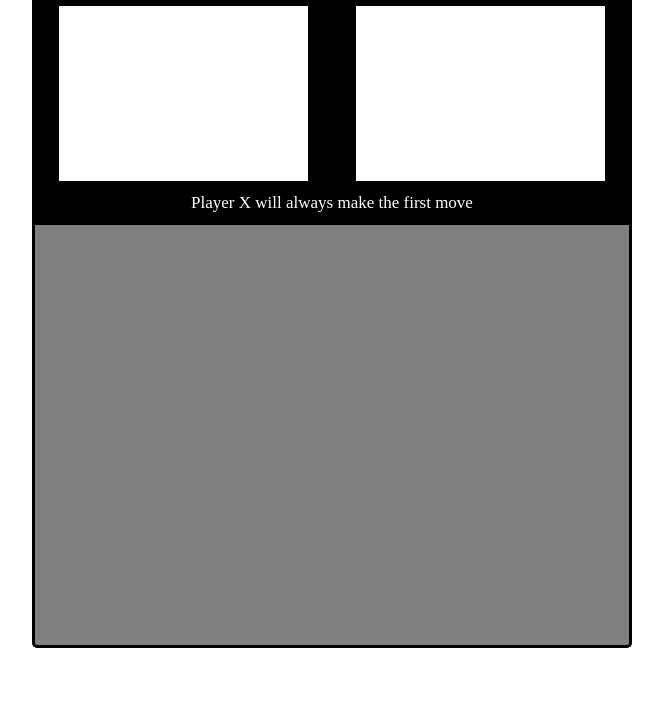
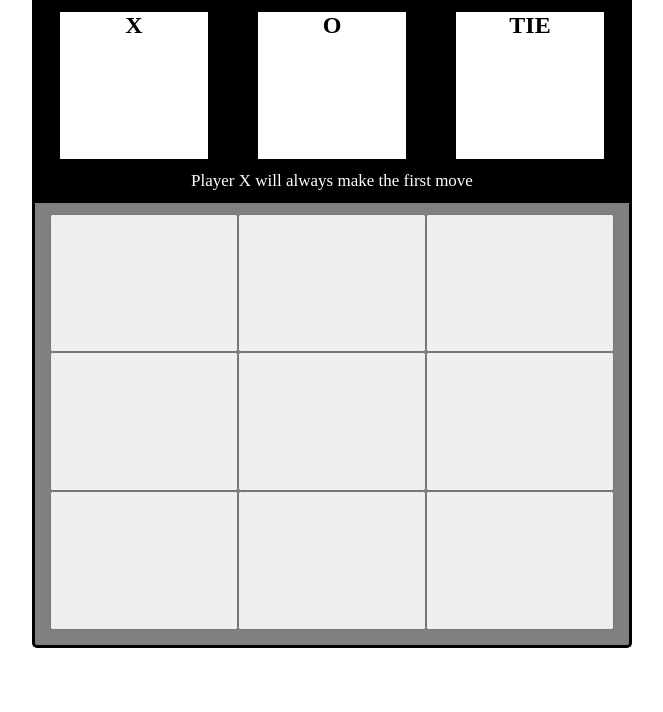
Before and after one commit to mattthew-ui/cestc-115-final, a plain HTML site: page index.html in a window 1280 px wide. Shown: the part 166-878 px from the top of the page, without its empty margins (308-971 px from the left). Drawn offline with Linux system fonts and the light colour scheme.

Commit message:
CSS and HTML visuals completed

```diff
--- a/index.html
+++ b/index.html
@@ -13,17 +13,40 @@
     </header>
 
     <section class="score">
-        <div class="score-boxes"></div>
-        <div class="score-boxes"></div>
+        <div class="score-boxes">
+            <h2>X</h3>
+        </div>
+        <div class="score-boxes">
+            <h2>O</h2>
+        </div>
+        <div class="score-boxes">
+            <h2>TIE</h2>
+        </div>
     </section>
 
     <section class="description">
         <p>Player X will always make the first move</p>
     </section>
 
-    <section class="board"></section>
-
-</section>
+    <section class="board">
+        <div class="btn-container">
+            <div class="btn-row">
+                <button id="btn-1"></button>
+                <button id="btn-2"></button>
+                <button id="btn-3"></button>
+            </div>
+            <div class="btn-row">
+                <button id="btn-4"></button>
+                <button id="btn-5"></button>
+                <button id="btn-6"></button>
+            </div>
+            <div class="btn-row">
+                <button id="btn-7"></button>
+                <button id="btn-8"></button>
+                <button id="btn-9"></button>
+            </div>
+        </div>
+    </section>
 
     <script src="tictaketoe.js"></script>
 </body>
--- a/style.css
+++ b/style.css
@@ -31,14 +31,17 @@
 .score {
     display: flex;
     justify-content: space-around;
-    height: 25%;
+    height: 20%;
     background-color: black;
 }
 
 .score-boxes {
-    display: flex;
-    width: 42%;
+    width: 25%;
     background-color: white;
+}
+
+.score-boxes h2 {
+    text-align: center;
 }
 
 .description {
@@ -54,3 +57,21 @@
     display: flex;
     height: 60%;
 }
+
+.btn-container {
+    display: flex;
+    flex-direction: column;
+    width: 95%;
+    height: 95%;
+    margin: auto;
+}
+
+.btn-row {
+    display: flex;
+    justify-content: space-between;
+    height: 33%;
+}
+
+.btn-row button {
+    width: 34%;
+}
```
